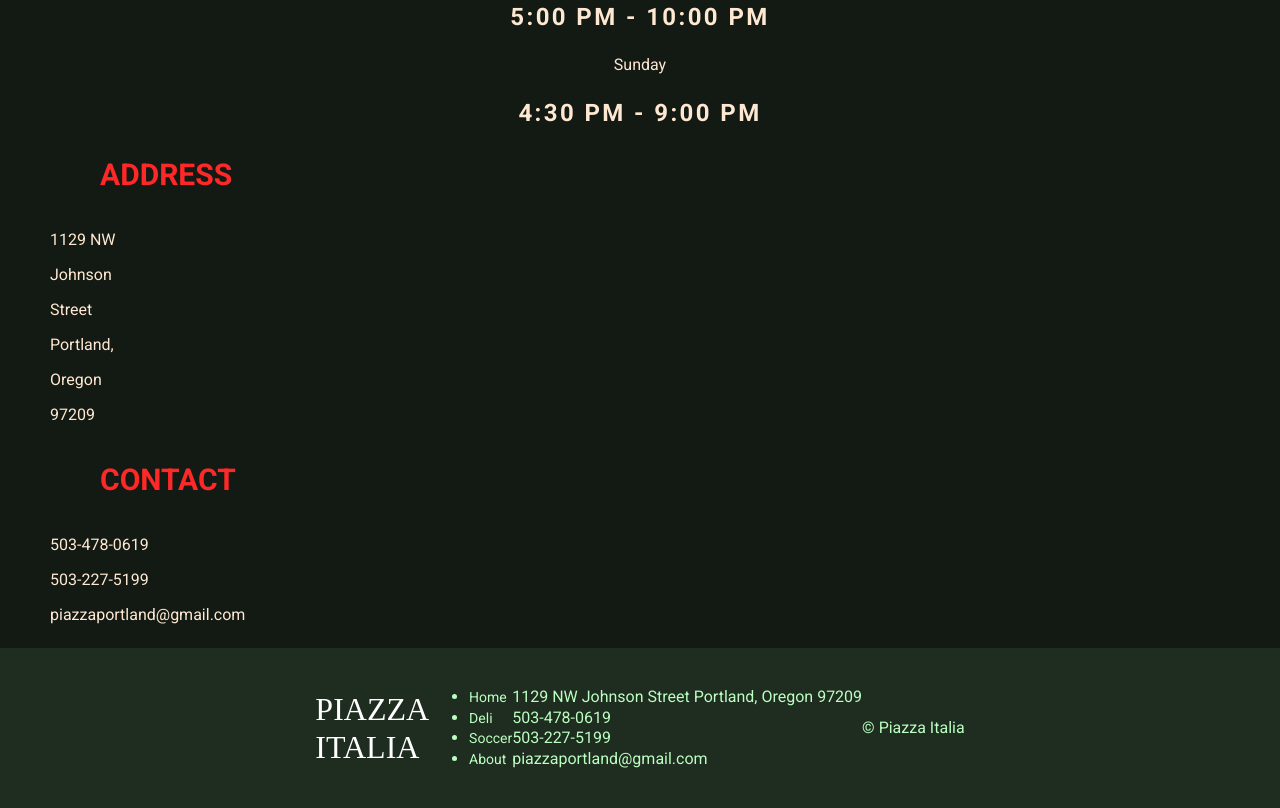
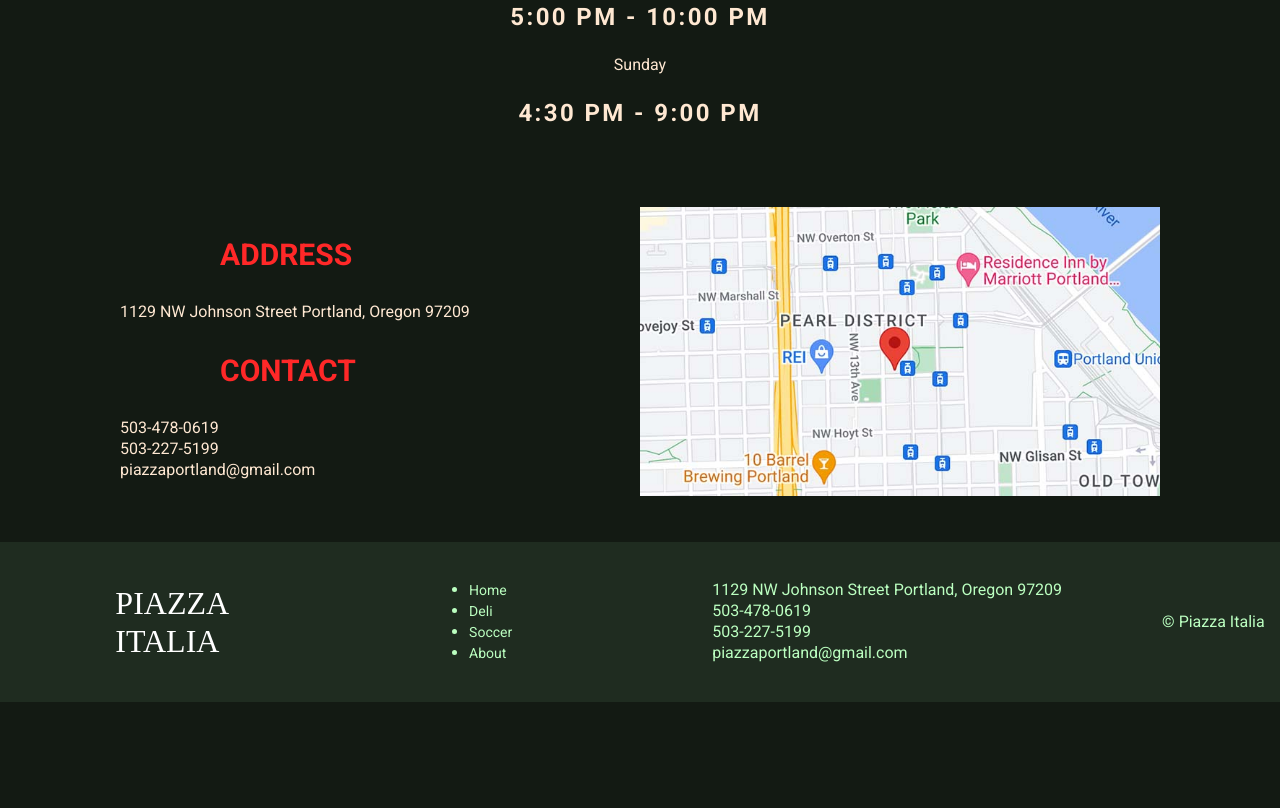
Before and after one commit to mosabaan/mosabaan.github.io, a plain HTML site: page Piazza_Italia/hours.html in a window 1280 px wide. Shown: the part 382-1190 px from the top of the page. After the commit the page ends 1084 px from the top, so only its background shows below. Drawn offline with Linux system fonts and the light colour scheme.

Commit message:
hours page info

```diff
--- a/Piazza_Italia/hours.html
+++ b/Piazza_Italia/hours.html
@@ -9,27 +9,20 @@
 <link rel="stylesheet" href="style.css">
 <body>
     <main>
-        <header>
         <nav>
             <ul>
-                    <li class="piazza_italia_wordmark">
+                <div class="piazza_italia_wordmark">
                     <p>Piazza <br> Italia</p>
-                    </li>
-
+                </div>
                 <li><a href="index.html">Home</a></li>
                 <li><a href="hours.html">Hours</a></li>
                 <li><a href="deli.html">Deli</a></li>
                 <li><a href="soccer.html">Soccer</a></li>
                 <li><a href="about.html">About</a></li>
-
-                    <!--
-                    <div class="piazza_italia_wordmark">
-                        <p>Piazza <br> Italia</p>
-                    </div>
-                    -->
             </ul>
         </nav>
-        </header>
+
+
 
         <div class="page_title">Hours</div>
 
@@ -57,36 +50,50 @@
             <p>4:30 PM - 9:00 PM</p>
         </div>
 
+
+        <div class="about_section_container">
+            <div class="about_section_content">
+                    <div>
                         <div class="subheading">
                             <p>ADDRESS</p>
                         </div>
 
-        <div class="section_content home_hours">
                         <p>1129 NW Johnson Street Portland, Oregon 97209</p>
-        </div>
 
                         <div class="subheading">
                             <p>CONTACT</p>
                         </div>
 
-        <div class="section_content home_hours">
                         <p>503-478-0619 <br> 503-227-5199 <br> piazzaportland@gmail.com</p>
+                    </div>
+                <div>
+                    <img src="images/edited/googlemap1.jpg" alt="">
+                </div>
+            </div>
         </div>
     </main>
 
 
 <footer>
-        <div class="piazza_italia_wordmark_footer">
+    <div class="footer_container">
+        <div class="footer_content piazza_italia_wordmark_footer">
             <p>Piazza <br> Italia</p>
         </div>
+    </div>
 
+    <div class="footer_container">
+        <div class="footer_content">
             <ul>
                 <li><a href="index.html">Home</a></li>
                 <li><a href="deli.html">Deli</a></li>
                 <li><a href="soccer.html">Soccer</a></li>
                 <li><a href="about.html">About</a></li>
             </ul>
+        </div>
+    </div>
 
+    <div class="footer_container">
+        <div class="footer_content">
             <p>
                 1129 NW Johnson Street
                 Portland, Oregon 97209
@@ -97,8 +104,12 @@
                 <br>
                 piazzaportland@gmail.com
             </p>
+        </div>
+    </div>
 
-    &copy; Piazza Italia
+
+    <div>&copy; Piazza Italia</div>
+
 </footer>
 </body>
 </html>
--- a/Piazza_Italia/style.css
+++ b/Piazza_Italia/style.css
@@ -3,6 +3,7 @@
 
 nav {
   position: fixed;
+  width: 100%;
   top: 0;
   left: 0;
   right: 0;
@@ -11,6 +12,7 @@
 }
 
 nav a {
+  display: inline-block;
   text-decoration: none;
   text-transform: uppercase;
   line-height: 24px;
@@ -31,7 +33,6 @@
 nav li {
   flex: 1;
   text-align: center;
-  padding: 0.50;
 }
 
 li a {
@@ -248,7 +249,7 @@
 }
 
 .about_paragraph1 {
-  margin-left: 40px;
+  margin: 40px;
 }
 
 .about_paragraph2 {
```
Lines whose indentation alone changed are shown as unchanged.
